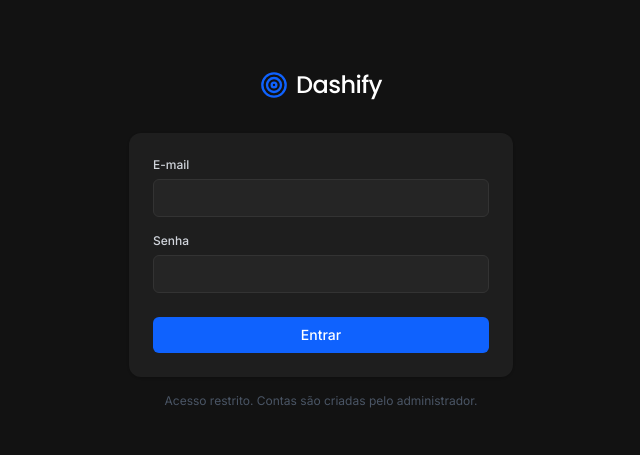
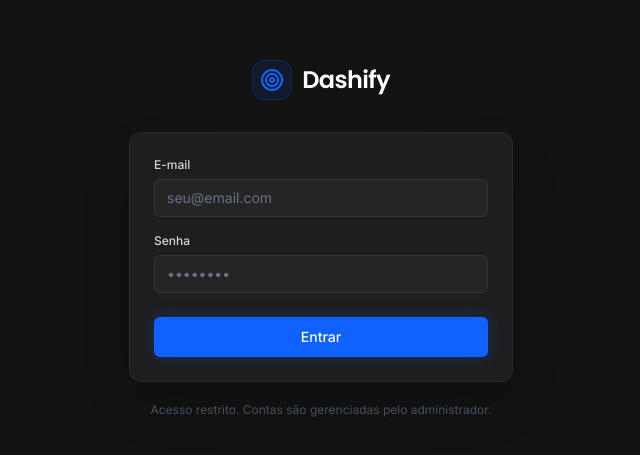
Before and after one commit to GuizeraOn/dashify2, a Next.js app: page /login in a window 1280 px wide. Shown: the part 161-616 px from the top of the page, without its empty margins (319-959 px from the left). Built offline with nearby package versions, Linux system fonts and the light colour scheme.

Commit message:
feat(ui): add smooth success animation and loading transition to login page

```diff
--- a/app/login/page.tsx
+++ b/app/login/page.tsx
@@ -1,8 +1,8 @@
 'use client';
 
-import { Suspense, useState } from 'react';
+import { Suspense, useState, useEffect } from 'react';
 import { useRouter, useSearchParams } from 'next/navigation';
-import { Target } from 'lucide-react';
+import { Target, Check, Loader2 } from 'lucide-react';
 import { Poppins } from 'next/font/google';
 
 import { createBrowserSupabase } from '@/lib/supabase-auth';
@@ -23,9 +23,32 @@ function LoginForm() {
         : null
   );
   const [isSubmitting, setIsSubmitting] = useState(false);
+  const [isSuccess, setIsSuccess] = useState(false);
+  const [progress, setProgress] = useState(15);
+
+  useEffect(() => {
+    if (isSuccess) {
+      // Animação progressiva da barra de carregamento
+      const timer1 = setTimeout(() => setProgress(65), 250);
+      const timer2 = setTimeout(() => setProgress(95), 700);
+      const timer3 = setTimeout(() => {
+        setProgress(100);
+        router.replace('/dashboard');
+        router.refresh();
+      }, 1200);
+
+      return () => {
+        clearTimeout(timer1);
+        clearTimeout(timer2);
+        clearTimeout(timer3);
+      };
+    }
+  }, [isSuccess, router]);
 
   const handleSubmit = async (event: React.FormEvent) => {
     event.preventDefault();
+    if (isSubmitting || isSuccess) return;
+
     setError(null);
     setIsSubmitting(true);
 
@@ -34,36 +57,85 @@ function LoginForm() {
       const { error: signInError } = await supabase.auth.signInWithPassword({ email, password });
 
       if (signInError) {
-        // A mensagem do Supabase vem em ingles e nao distingue e-mail de senha
-        // de proposito, para nao revelar quais e-mails existem.
         setError('E-mail ou senha inválidos.');
+        setIsSubmitting(false);
         return;
       }
 
-      // refresh para o proxy enxergar o cookie de sessao recem-criado.
-      router.replace('/dashboard');
-      router.refresh();
+      // Sucesso na autenticação: dispara tela/animação de transição elegante
+      setIsSuccess(true);
     } catch {
       setError('Não foi possível entrar. Tente novamente.');
-    } finally {
       setIsSubmitting(false);
     }
   };
 
   return (
-    <div className="flex min-h-screen items-center justify-center bg-[#121212] px-4">
+    <div className="flex min-h-screen items-center justify-center bg-[#121212] px-4 selection:bg-[#0f62fe] selection:text-white">
       <div className="w-full max-w-sm">
-        <div className="mb-8 flex items-center justify-center gap-2">
-          <Target className="text-[#0f62fe]" size={28} />
-          <span className={`${poppins.className} text-2xl font-medium tracking-tight text-white`}>
+        {/* Brand Header */}
+        <div className="mb-8 flex items-center justify-center gap-2.5">
+          <div className="flex h-10 w-10 items-center justify-center rounded-xl bg-[#0f62fe]/10 border border-[#0f62fe]/20">
+            <Target className="text-[#0f62fe]" size={24} />
+          </div>
+          <span className={`${poppins.className} text-2xl font-semibold tracking-tight text-white`}>
             Dashify
           </span>
         </div>
 
-        <form
-          onSubmit={handleSubmit}
-          className="flex flex-col gap-4 rounded-xl bg-[#1E1E1E] p-6 shadow-sm"
-        >
+        {/* Card Container com Efeito de Glow */}
+        <div className="relative">
+          {/* Efeito de brilho de fundo quando o login é bem-sucedido */}
+          <div
+            className={`absolute -inset-1 rounded-2xl bg-gradient-to-r from-[#0f62fe]/40 via-[#0043ce]/30 to-[#0f62fe]/40 blur-xl transition-all duration-700 pointer-events-none ${
+              isSuccess ? 'opacity-100 scale-105' : 'opacity-0 scale-95'
+            }`}
+          />
+
+          <div className="relative overflow-hidden rounded-xl border border-white/5 bg-[#1E1E1E] p-6 shadow-2xl transition-all duration-500">
+            {isSuccess ? (
+              /* ============================================================ */
+              /* TELA DE SUCESSO E CARREGAMENTO                               */
+              /* ============================================================ */
+              <div className="flex flex-col items-center justify-center py-6 text-center animate-in fade-in zoom-in-95 duration-500">
+                {/* Ícone de Sucesso com Halo Pulsante */}
+                <div className="relative mb-5 flex items-center justify-center">
+                  <div className="absolute h-20 w-20 rounded-full bg-[#0f62fe]/20 animate-ping duration-1000" />
+                  <div className="relative flex h-16 w-16 items-center justify-center rounded-full bg-[#0f62fe]/15 border border-[#0f62fe]/30 shadow-[0_0_25px_rgba(15,98,254,0.4)]">
+                    <div className="flex h-11 w-11 items-center justify-center rounded-full bg-[#0f62fe] text-white shadow-lg">
+                      <Check size={24} className="stroke-[3] animate-in zoom-in duration-300" />
+                    </div>
+                  </div>
+                </div>
+
+                {/* Textos Informativos */}
+                <h3 className={`${poppins.className} text-lg font-semibold tracking-tight text-white`}>
+                  Acesso Autorizado!
+                </h3>
+                <p className="mt-1 text-xs text-gray-400">
+                  Carregando seu painel de vendas...
+                </p>
+
+                {/* Barra de Progresso com Shimmer */}
+                <div className="mt-6 w-full max-w-[240px]">
+                  <div className="h-1.5 w-full overflow-hidden rounded-full bg-[#282828]">
+                    <div
+                      className="h-full rounded-full bg-gradient-to-r from-[#0f62fe] via-[#4589ff] to-[#0f62fe] transition-all duration-500 ease-out shadow-[0_0_10px_rgba(15,98,254,0.7)]"
+                      style={{ width: `${progress}%` }}
+                    />
+                  </div>
+                </div>
+
+                <div className="mt-4 flex items-center gap-2 text-[11px] text-gray-500">
+                  <Loader2 size={12} className="animate-spin text-[#0f62fe]" />
+                  <span>Sincronizando métricas e dados...</span>
+                </div>
+              </div>
+            ) : (
+              /* ============================================================ */
+              /* FORMULÁRIO DE LOGIN NORMAL                                   */
+              /* ============================================================ */
+              <form onSubmit={handleSubmit} className="flex flex-col gap-4">
                 <div className="flex flex-col gap-1.5">
                   <label htmlFor="email" className="text-xs font-medium text-gray-300">
                     E-mail
@@ -73,9 +145,11 @@ function LoginForm() {
                     type="email"
                     autoComplete="email"
                     required
+                    disabled={isSubmitting}
                     value={email}
                     onChange={(event) => setEmail(event.target.value)}
-              className="rounded-md border border-[#333] bg-[#252525] px-3 py-2 text-sm text-white outline-none transition-colors focus:border-[#0f62fe]"
+                    placeholder="seu@email.com"
+                    className="rounded-md border border-[#333] bg-[#252525] px-3 py-2 text-sm text-white placeholder-gray-500 outline-none transition-colors focus:border-[#0f62fe] disabled:opacity-50"
                   />
                 </div>
 
@@ -88,30 +162,42 @@ function LoginForm() {
                     type="password"
                     autoComplete="current-password"
                     required
+                    disabled={isSubmitting}
                     value={password}
                     onChange={(event) => setPassword(event.target.value)}
-              className="rounded-md border border-[#333] bg-[#252525] px-3 py-2 text-sm text-white outline-none transition-colors focus:border-[#0f62fe]"
+                    placeholder="••••••••"
+                    className="rounded-md border border-[#333] bg-[#252525] px-3 py-2 text-sm text-white placeholder-gray-500 outline-none transition-colors focus:border-[#0f62fe] disabled:opacity-50"
                   />
                 </div>
 
                 {error && (
-            <p className="rounded-md bg-red-900/20 px-3 py-2 text-xs text-red-400">{error}</p>
+                  <p className="rounded-md bg-red-900/20 border border-red-900/40 px-3 py-2 text-xs text-red-400 animate-in fade-in duration-200">
+                    {error}
+                  </p>
                 )}
 
                 <button
                   type="submit"
                   disabled={isSubmitting}
-            className="mt-2 rounded-md bg-[#0f62fe] px-4 py-2 text-sm font-medium text-white transition-colors hover:bg-[#0353e9] disabled:opacity-50"
+                  className="mt-2 flex items-center justify-center gap-2 rounded-md bg-[#0f62fe] px-4 py-2.5 text-sm font-medium text-white transition-all hover:bg-[#0353e9] active:scale-[0.99] disabled:opacity-50 shadow-[0_0_15px_rgba(15,98,254,0.3)] hover:shadow-[0_0_20px_rgba(15,98,254,0.5)] cursor-pointer"
                 >
-            {isSubmitting ? 'Entrando...' : 'Entrar'}
+                  {isSubmitting ? (
+                    <>
+                      <Loader2 size={16} className="animate-spin text-white" />
+                      <span>Autenticando...</span>
+                    </>
+                  ) : (
+                    <span>Entrar</span>
+                  )}
                 </button>
               </form>
+            )}
+          </div>
+        </div>
 
-        {/* Nao existe cadastro aqui de proposito: as contas sao criadas a mao
-            no painel do Supabase. Um formulario de cadastro aberto daria a
-            qualquer visitante uma conta valida. */}
-        <p className="mt-4 text-center text-xs text-gray-600">
-          Acesso restrito. Contas são criadas pelo administrador.
+        {/* Informação de Acesso */}
+        <p className="mt-5 text-center text-xs text-gray-600">
+          Acesso restrito. Contas são gerenciadas pelo administrador.
         </p>
       </div>
     </div>
```
Lines whose indentation alone changed are shown as unchanged.
